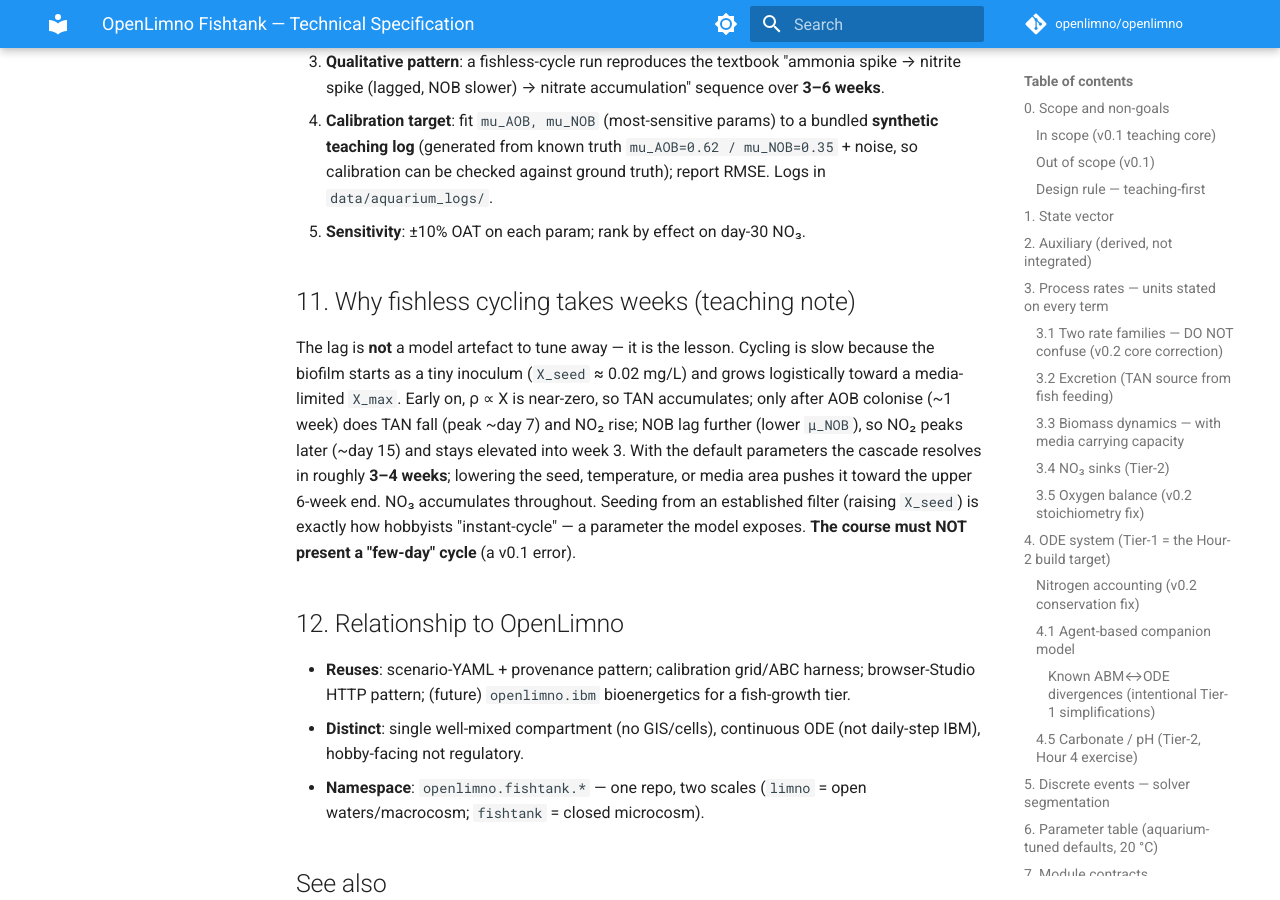
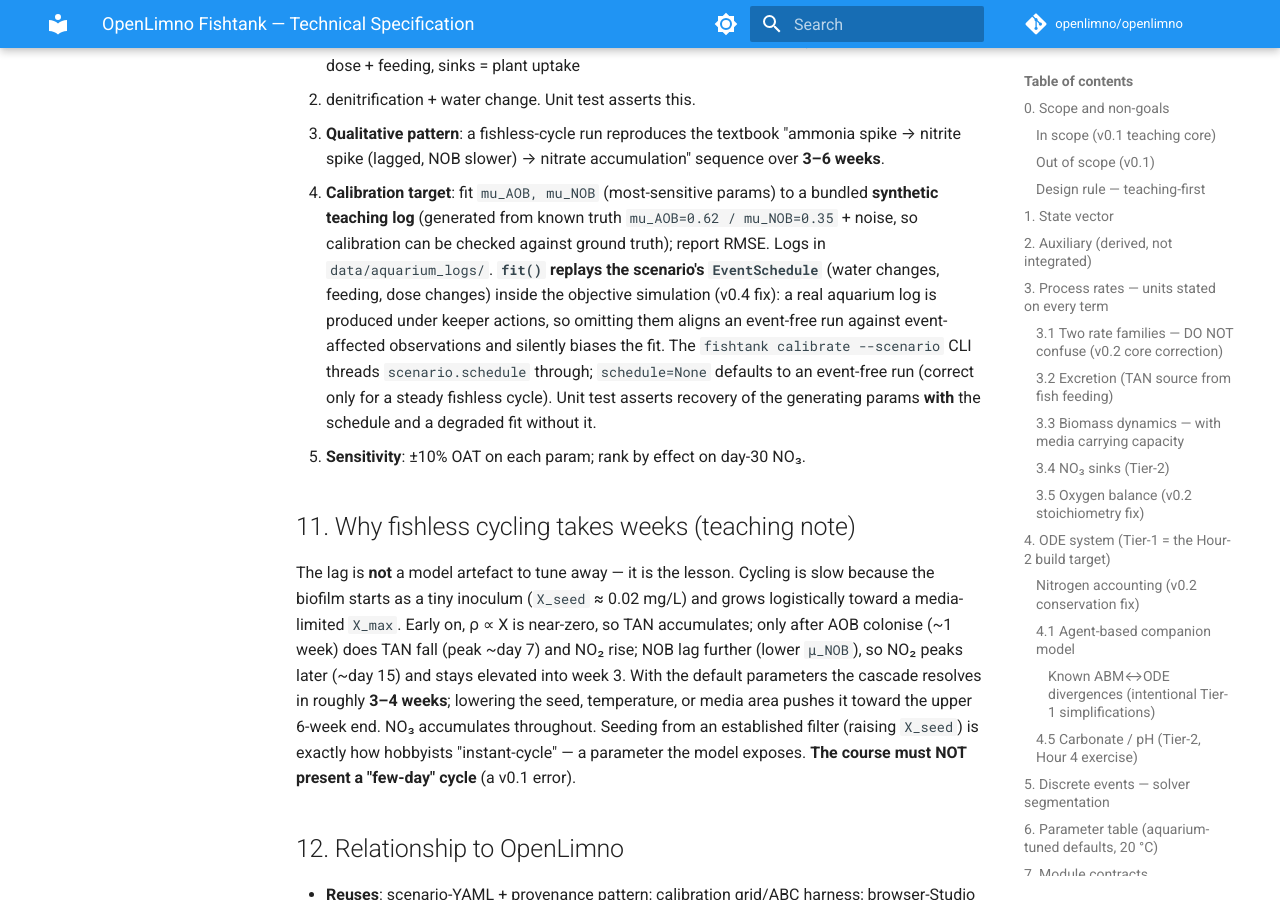
Before and after one commit to bnumsn/openlimno, an MkDocs documentation site: the page built from docs/fishtank/SPEC.md, in a window 1280 px wide and 900 px high, scrolled down 11359 px. Built offline with MkDocs 1.6.1 and Material for MkDocs 9.7.7, drawn with Linux system fonts in a browser that asks for light colours; comment, search, counter and statistics services are not loaded; the version menu is left out; some of the changed text lies outside the part shown.

Commit message:
docs(fishtank): SPEC 记录标定事件计划修复(v0.4.1)
- §7 fit() 签名补 schedule 参数
- §10.3 标定验收补:fit 重放 EventSchedule,否则对含换水/喂食的
  日志静默偏置;CLI 透传 scenario.schedule;schedule=None 仅对稳态
  无鱼循环正确;单测断言带 schedule 恢复真值、不带则劣化
- Status 增 v0.4.1 修复条目

Co-Authored-By: Claude Opus 4.8 (1M context) <noreply@anthropic.com>

```diff
--- a/docs/fishtank/SPEC.md
+++ b/docs/fishtank/SPEC.md
@@ -10,6 +10,9 @@ CLI, provenance, browser Studio, 3D virtual tank, and course assets are shipped.
 v0.2 fixed the dimensional / stoichiometric /
 biofilm errors raised by the 2026-05-28 Codex pre-implementation review
 (see `reviews/e0e77d1.codex-fishtank-spec.md`).
+v0.4.1 (2026-06-02) fixed `calibration.fit()` silently dropping the scenario
+event schedule, which biased fits against any log involving water changes or
+feeding (see §10.3 + `reviews/8209f80`).
 
 ## 0. Scope and non-goals
 
@@ -308,7 +311,7 @@ range, §11). All overridable per-scenario.
 | `events.py` | core | `Event`, `EventSchedule`, `TapWater` | `apply_event(chemistry, params, event, tap)` |
 | `agent.py` | core | `FishAgent`, `MicrobePatch` | `simulate_agent_based_model(scenario)->dict`: seeded ABM over fish individuals + AOB/NOB patches |
 | `library.py` | core | static dicts | `default_params()`, `species()`, `equipment()`, `tap_water()`, `scenarios()`/`scenario_payload()` (typical-case library, §8) |
-| `calibration.py` | core | (stateless) | `align(sim,obs)`, `rmse()`, `fit(observation, chemistry, base_params)->CalibrationResult` |
+| `calibration.py` | core | (stateless) | `align(sim,obs)`, `rmse()`, `fit(observation, chemistry, base_params, schedule)->CalibrationResult` |
 | `io.py` | release | (stateless) | `load_scenario/write_scenario`, `read_observation`, `write_result` + `provenance.json` |
 | `studio.py` / `studio_http.py` | release | local browser Studio + ABM Agents + 3D virtual tank | `run_app()`, `run_fishtank_studio()` |
 | `cli.py` | release | click | `python -m openlimno.fishtank ...`, `openlimno fishtank ...`, `fishtank ...` |
@@ -388,6 +391,14 @@ NO₂ > 0.5 mg-N/L = "brown blood"; NO₃ > 50 = water-change due.
    bundled **synthetic teaching log** (generated from known truth
    `mu_AOB=0.62 / mu_NOB=0.35` + noise, so calibration can be checked against
    ground truth); report RMSE. Logs in `data/aquarium_logs/`.
+   **`fit()` replays the scenario's `EventSchedule`** (water changes, feeding,
+   dose changes) inside the objective simulation (v0.4 fix): a real aquarium
+   log is produced under keeper actions, so omitting them aligns an event-free
+   run against event-affected observations and silently biases the fit. The
+   `fishtank calibrate --scenario` CLI threads `scenario.schedule` through;
+   `schedule=None` defaults to an event-free run (correct only for a steady
+   fishless cycle). Unit test asserts recovery of the generating params **with**
+   the schedule and a degraded fit without it.
 4. **Sensitivity**: ±10% OAT on each param; rank by effect on day-30 NO₃.
 
 ## 11. Why fishless cycling takes weeks (teaching note)
```
